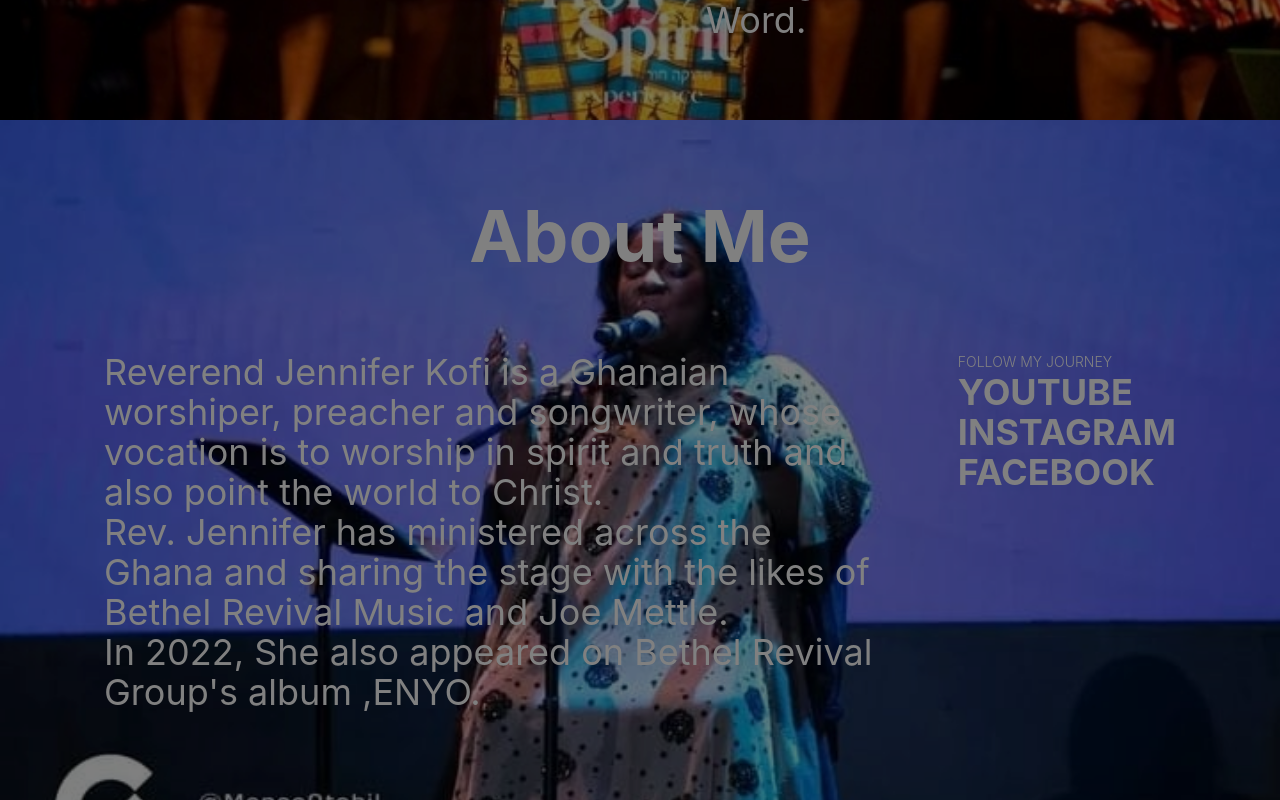
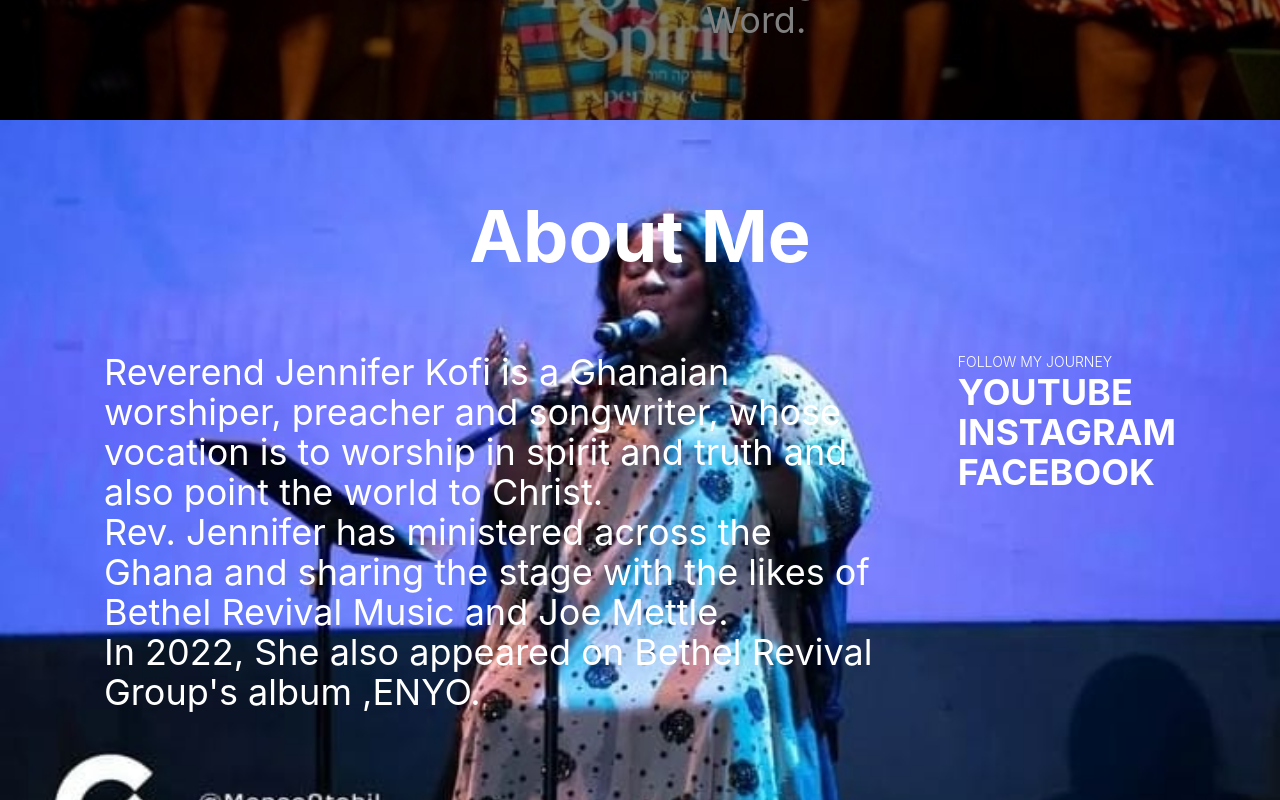
Before and after one commit to Wediah/pj-site, a Next.js app: page / in a window 1280 px wide. Shown: the part 740-1540 px from the top of the page. Built offline with nearby package versions, Linux system fonts and the light colour scheme.

Commit message:
brightness removed

```diff
--- a/pages/about.tsx
+++ b/pages/about.tsx
@@ -6,10 +6,10 @@ import Image from 'next/image'
 function About () {
     return (
         <Element id="about" name="about">
-            <div className="bg-white min-h-screen px-10 pt-10 bg-no-repeat pb-5 bg-cover bg-center brightness-50" style={{ backgroundImage: 'url(pastor2.jpg)'}}>
+            <div className="bg-white min-h-screen px-10 pt-10 bg-no-repeat pb-5 bg-cover bg-center " style={{ backgroundImage: 'url(pastor2.jpg)'}}>
 
 
-                <h3 className=' text-4xl text-white font-bold pt-10 lg:text-center lg:text-7xl text-left px-16'>About Me</h3>
+                <h3 className=' text-4xl text-white font-bold pt-10 lg:text-center lg:text-7xl text-left'>About Me</h3>
 
 
                 <div className=' lg:px-16 gap-20 lg:flex '>
```
